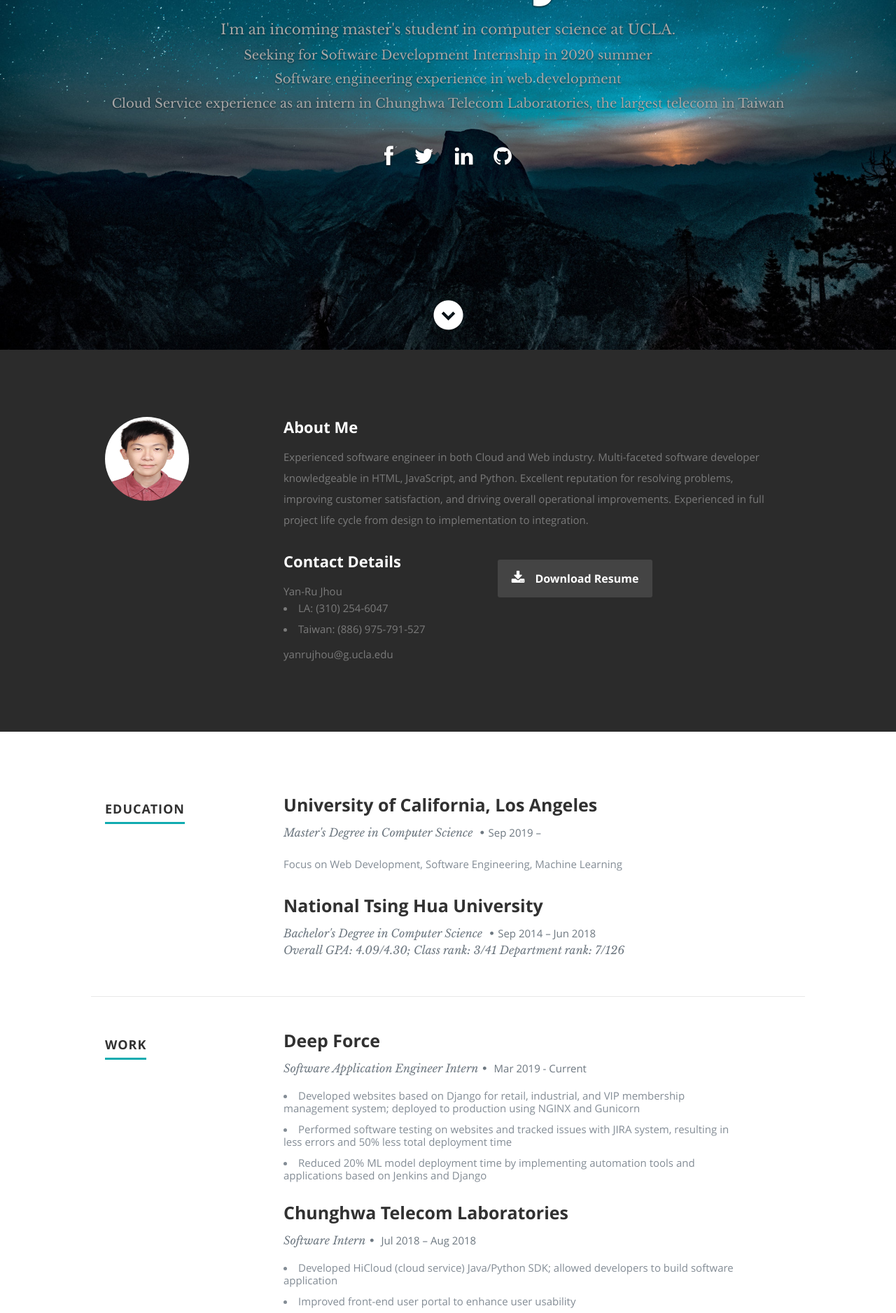
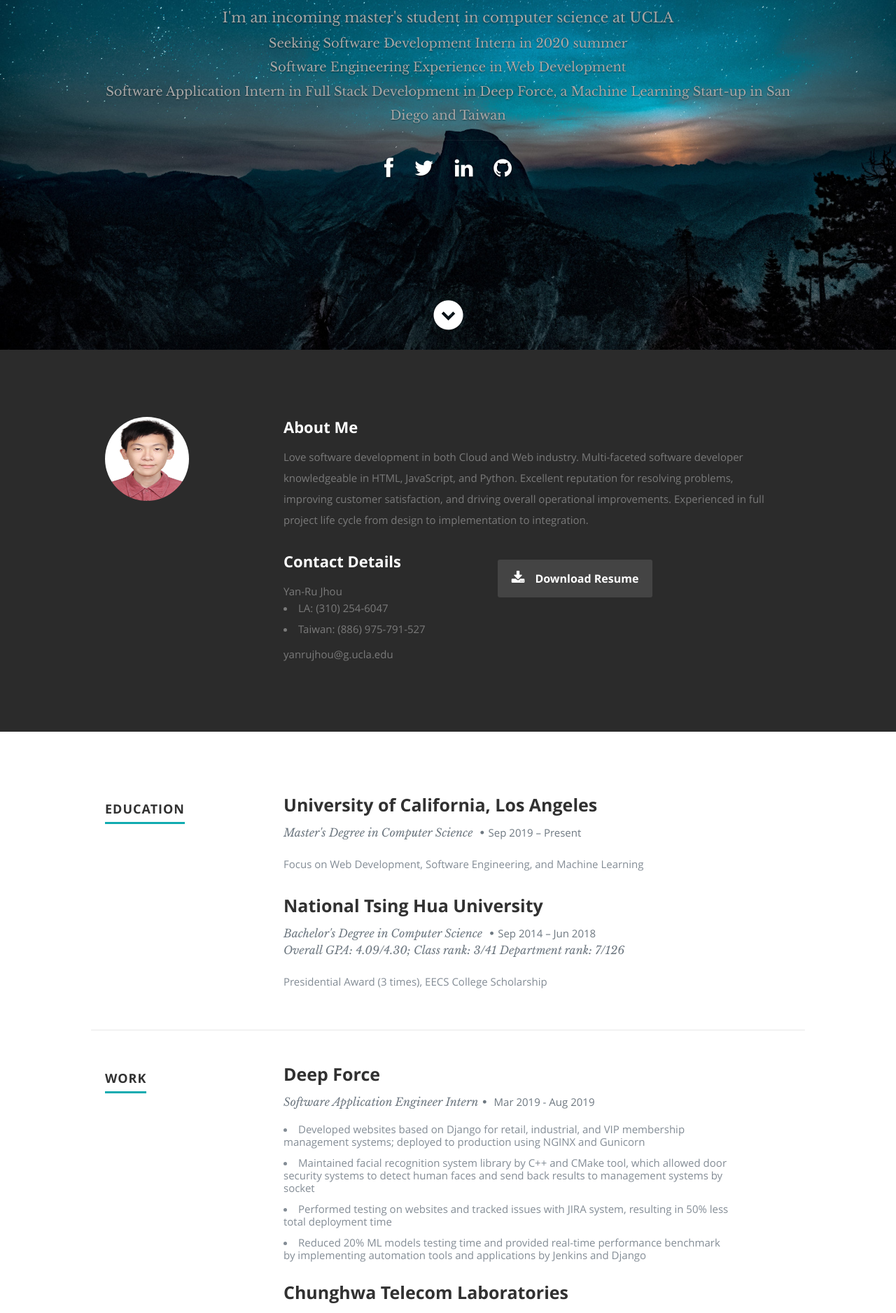
Before and after one commit to tbakerx/react-resume-template, a React (Create React App) app: page / in a window 1280 px wide. Shown: the part 300-2177 px from the top of the page at 70% size. Built offline with nearby package versions, Linux system fonts and the light colour scheme.

Commit message:
change resume files

```diff
--- a/public/resumeData.json
+++ b/public/resumeData.json
@@ -3,12 +3,12 @@
     "name":"Yan-Ru Jhou",
     "occupation":"incoming master's student in computer science",
     "description": [
-                    "Seeking for Software Development Internship in 2020 summer",
-                    "Software engineering experience in web development",
-                    "Cloud Service experience as an intern in Chunghwa Telecom Laboratories, the largest telecom in Taiwan"
+                    "Seeking Software Development Intern in 2020 summer",
+                    "Software Engineering Experience in Web Development",
+                    "Software Application Intern in Full Stack Development in Deep Force, a Machine Learning Start-up in San Diego and Taiwan"
                     ],
     "image":"profilepic.jpg",
-    "bio":"Experienced software engineer in both Cloud and Web industry. Multi-faceted software developer knowledgeable in HTML, JavaScript, and Python. Excellent reputation for resolving problems, improving customer satisfaction, and driving overall operational improvements. Experienced in full project life cycle from design to implementation to integration.",
+    "bio":"Love software development in both Cloud and Web industry. Multi-faceted software developer knowledgeable in HTML, JavaScript, and Python. Excellent reputation for resolving problems, improving customer satisfaction, and driving overall operational improvements. Experienced in full project life cycle from design to implementation to integration.",
     "contactmessage":"Feel free to leave any message to me",
     "email": "yanrujhou@g.ucla.edu",
     "phone": ["LA: (310) 254-6047", "Taiwan: (886) 975-791-527" ],
@@ -35,7 +35,7 @@
       },
       {
         "name":"linkedin",
-        "url":"https://www.linkedin.com/in/延儒-周-1b455b105/",
+        "url":"https://www.linkedin.com/in/yanrujhou/",
         "className":"fa fa-linkedin"
       },
       {
@@ -51,27 +51,28 @@
       {
         "school":"University of California, Los Angeles",
         "degree":"Master's Degree in Computer Science",
-        "graduated":"Sep 2019 – ",
+        "graduated":"Sep 2019 – Present",
         "ranking": "",
-        "description":"Focus on Web Development, Software Engineering, Machine Learning"
+        "description":"Focus on Web Development, Software Engineering, and Machine Learning"
       },
       {
         "school":"National Tsing Hua University",
         "degree":"Bachelor's Degree in Computer Science",
         "ranking": "Overall GPA: 4.09/4.30; Class rank: 3/41 Department rank: 7/126",
         "graduated":"Sep 2014 – Jun 2018",
-        "description":""
+        "description":"Presidential Award (3 times), EECS College Scholarship"
       }
     ],
     "work":[
       {
         "company":"Deep Force",
         "title":"Software Application Engineer Intern",
-        "years":"Mar 2019 - Current",
+        "years":"Mar 2019 - Aug 2019",
         "description":[
-          "Developed websites based on Django for retail, industrial, and VIP membership management system; deployed to production using NGINX and Gunicorn",
-          "Performed software testing on websites and tracked issues with JIRA system, resulting in less errors and 50% less total deployment time",
-          "Reduced 20% ML model deployment time by implementing automation tools and applications based on Jenkins and Django"
+          "Developed websites based on Django for retail, industrial, and VIP membership management systems; deployed to production using NGINX and Gunicorn",
+          "Maintained facial recognition system library by C++ and CMake tool, which allowed door security systems to detect human faces and send back results to management systems by socket",
+          "Performed testing on websites and tracked issues with JIRA system, resulting in 50% less total deployment time",
+          "Reduced 20% ML models testing time and provided real-time performance benchmark by implementing automation tools and applications by Jenkins and Django"
         ]
       },
       {
@@ -79,9 +80,9 @@
         "title":"Software Intern",
         "years":"Jul 2018 – Aug 2018",
         "description":[
-          "Developed HiCloud (cloud service) Java/Python SDK; allowed developers to build software application",
-          "Improved front-end user portal to enhance user usability",
-          "Tested on HiCloud Rest API to improve its security, solving privilege escalation issues caused by improper authentication",
+          "Developed HiCloud (cloud service) Java/Python SDK; allowed developers to build and deploy software applications",
+          "Improved front-end user portal and generated API library documentation to enhance user usability",
+          "Tested on HiCloud Rest API to improve its security, solving privilege escalation issues from improper authentication",
           "Built software using Scrum methodology and Kanban scheduling method"
         ]
       }
--- a/src/Components/Header.js
+++ b/src/Components/Header.js
@@ -41,8 +41,8 @@ class Header extends Component {
 
       <div className="row banner">
          <div className="banner-text">
-            <h1 className="responsive-headline">I'm {name}.</h1>
-            <h2>I'm an {occupation} at {school}.</h2>
+            <h1 className="responsive-headline">I'm {name}</h1>
+            <h2>I'm an {occupation} at {school}</h2>
             <div>
                 {description}
             </div>
```
Also changed, not shown: 1 other file (tests, documents, lock files or other folders).
